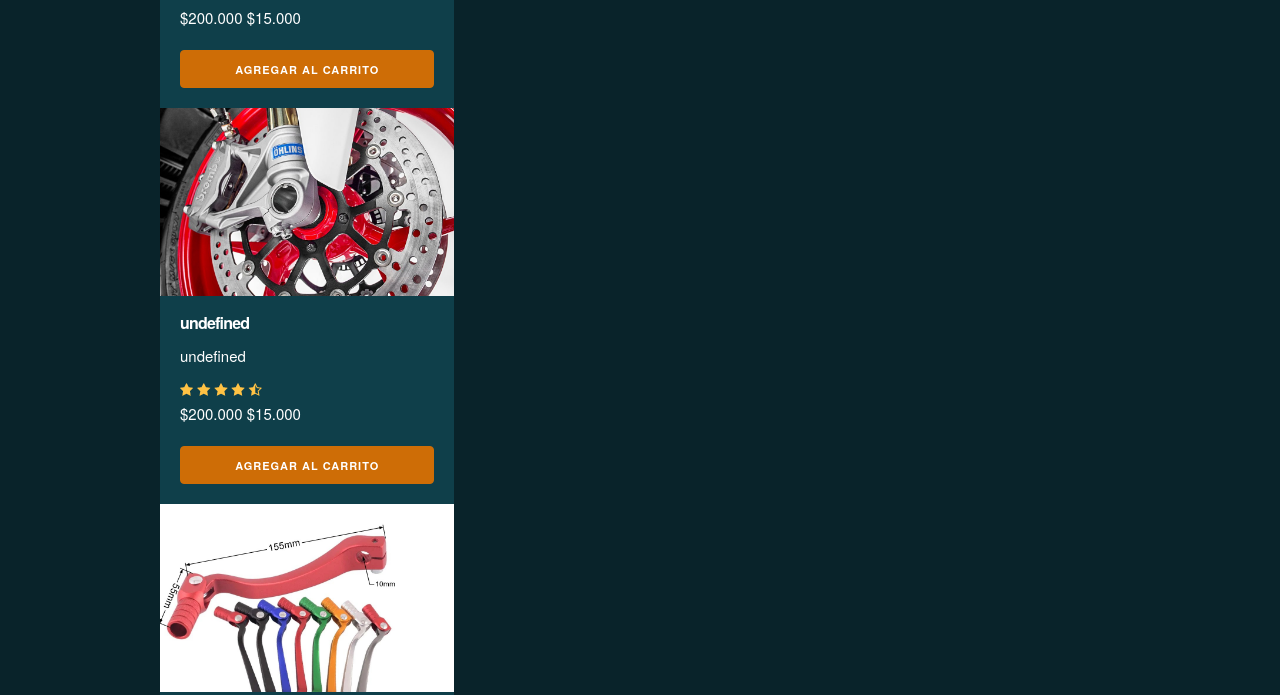
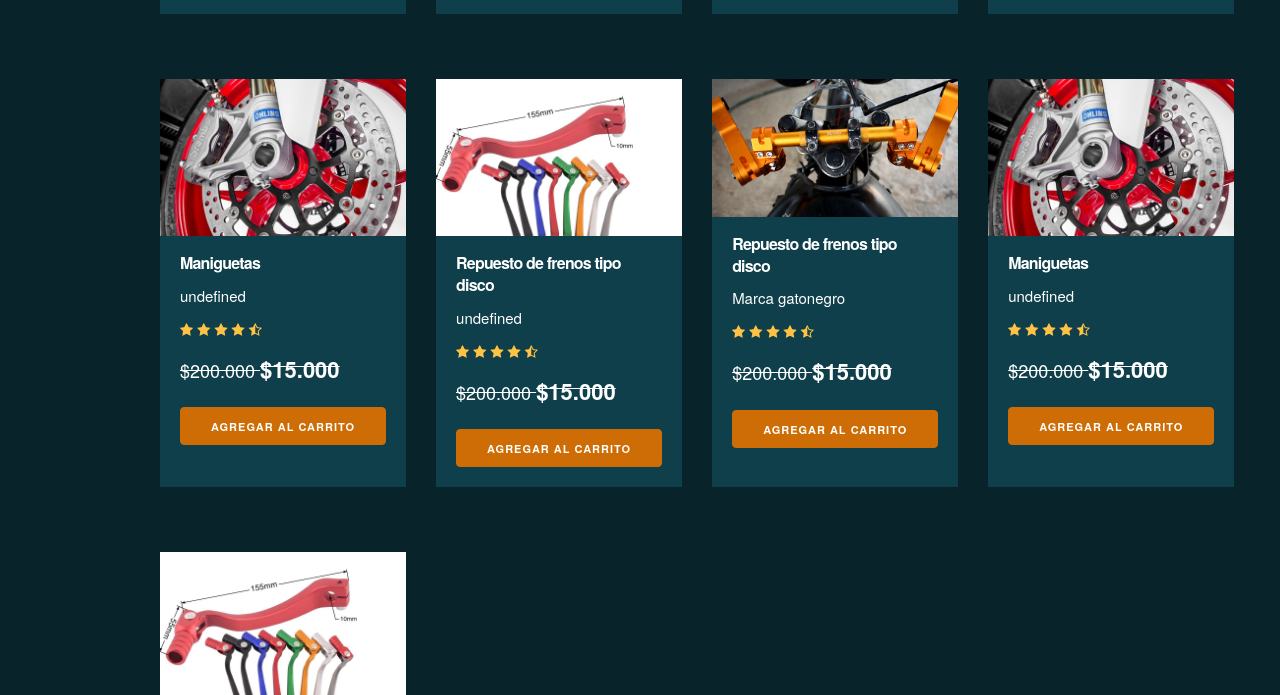
Before and after one commit to SagladoS/CatalogoResubido, a plain HTML site: page index.html in a window 1280 px wide. Shown: the part 1192-1887 px from the top of the page. Drawn offline with Linux system fonts and the light colour scheme.

Commit message:
api finish

```diff
--- a/css/custom.css
+++ b/css/custom.css
@@ -209,3 +209,9 @@ margin-bottom: 10px;
     margin-bottom: 10px;
     text-decoration: none;
 }
+
+.card1{
+    display: grid;
+    grid-template-columns: repeat(4, 1fr);
+    gap: 3rem;
+}
--- a/data/datos.json
+++ b/data/datos.json
@@ -1,36 +1,13 @@
 [{
     "titulo": "Repuesto de frenos tipo disco",
     "descripcion": "Marca gatonegro",
-    "img": "/img/46558739-motoracer-en-la-moto-silueta-emblema-logo-ilustración-vectorial.webp",
+    "img": "/img/maxresdefault.jpg",
     "img2": "/img/estrellas.png",
     "precio": "$200.000",
     "descuento": "$15.000"
 },
 {
-    "titulo": "Repuesto de frenos tipo disco",
-    "descipcion": "Marca gatonegro",
-    "img": "/img/frenos-moto-discos-1000x640.jpg",
-    "img2": "/img/estrellas.png",
-    "precio": "$200.000",
-    "descuento": "$15.000"
-},
-{
-    "titulo": "Repuesto de frenos tipo disco",
-    "descipcion": "Marca gatonegro",
-    "img": "/img/Piezas-de-repuesto-para-Motocross-palanca-de-cambio-de-marchas-de-aluminio-para-Kayo-Apollo-Bse.jpg",
-    "img2": "/img/estrellas.png",
-    "precio": "$200.000",
-    "descuento": "$15.000"
-},{
-    "titulo": "Repuesto de frenos tipo disco",
-    "descripcion": "Marca gatonegro",
-    "img": "/img/46558739-motoracer-en-la-moto-silueta-emblema-logo-ilustración-vectorial.webp",
-    "img2": "/img/estrellas.png",
-    "precio": "$200.000",
-    "descuento": "$15.000"
-},
-{
-    "titulo": "Repuesto de frenos tipo disco",
+    "titulo": "Maniguetas",
     "descipcion": "Marca gatonegro",
     "img": "/img/frenos-moto-discos-1000x640.jpg",
     "img2": "/img/estrellas.png",
@@ -48,13 +25,37 @@
 {
     "titulo": "Repuesto de frenos tipo disco",
     "descripcion": "Marca gatonegro",
-    "img": "/img/46558739-motoracer-en-la-moto-silueta-emblema-logo-ilustración-vectorial.webp",
+    "img": "/img/maxresdefault.jpg",
+    "img2": "/img/estrellas.png",
+    "precio": "$200.000",
+    "descuento": "$15.000"
+},
+{
+    "titulo": "Maniguetas",
+    "descipcion": "Marca gatonegro",
+    "img": "/img/frenos-moto-discos-1000x640.jpg",
     "img2": "/img/estrellas.png",
     "precio": "$200.000",
     "descuento": "$15.000"
 },
 {
     "titulo": "Repuesto de frenos tipo disco",
+    "descipcion": "Marca gatonegro",
+    "img": "/img/Piezas-de-repuesto-para-Motocross-palanca-de-cambio-de-marchas-de-aluminio-para-Kayo-Apollo-Bse.jpg",
+    "img2": "/img/estrellas.png",
+    "precio": "$200.000",
+    "descuento": "$15.000"
+},
+{
+    "titulo": "Repuesto de frenos tipo disco",
+    "descripcion": "Marca gatonegro",
+    "img": "/img/maxresdefault.jpg",
+    "img2": "/img/estrellas.png",
+    "precio": "$200.000",
+    "descuento": "$15.000"
+},
+{
+    "titulo": "Maniguetas",
     "descipcion": "Marca gatonegro",
     "img": "/img/frenos-moto-discos-1000x640.jpg",
     "img2": "/img/estrellas.png",
--- a/index.html
+++ b/index.html
@@ -95,10 +95,8 @@
     <div id="lista-cafe" class="container">
         <h1 id="encabezado" class="encabezado">Pedidos en linea</h1>
         <div class="row">
-            <div class="four columns">
-                <div class="card">
+            <div class="four columns card1">
 
-                </div>
             </div>
         </div>
     </div>
--- a/js/api.js
+++ b/js/api.js
@@ -17,20 +17,22 @@ async function renderCatalogo() {
     let users = await getCatalogo();
     let html = '';
     users.forEach(user => {
-        let htmlSegment = ` <img src="${user.img}" class="u-full-width">
-                            <div class="info-card">
-                                <h4>${user.nombre}</h2>
-                                <p>${user.descripcion}</p>
-                                <img src="${user.img2}">
-                                <p>${user.precio} ${user.descuento}</p>
-                                <a href="#" class="u-full-width button-primary button input agregar-carrito
-                                ">Agregar Al Carrito</a>
+        let htmlSegment = ` <div class="card">
+                                <img src="${user.img}" class="u-full-width">
+                                <div class="info-card">
+                                    <h4>${user.titulo}</h2>
+                                    <p>${user.descripcion}</p>
+                                    <img src="${user.img2}">
+                                    <p class="precio">${user.precio} <span>${user.descuento}</span></p>
+                                    <a href="#" class="u-full-width button-primary button input agregar-carrito
+                                    ">Agregar Al Carrito</a>
+                                </div>
                             </div>`;
 
         html += htmlSegment;
     });
 
-    let container = document.querySelector('.card');
+    let container = document.querySelector('.card1');
     container.innerHTML = html;
 }
 
```
